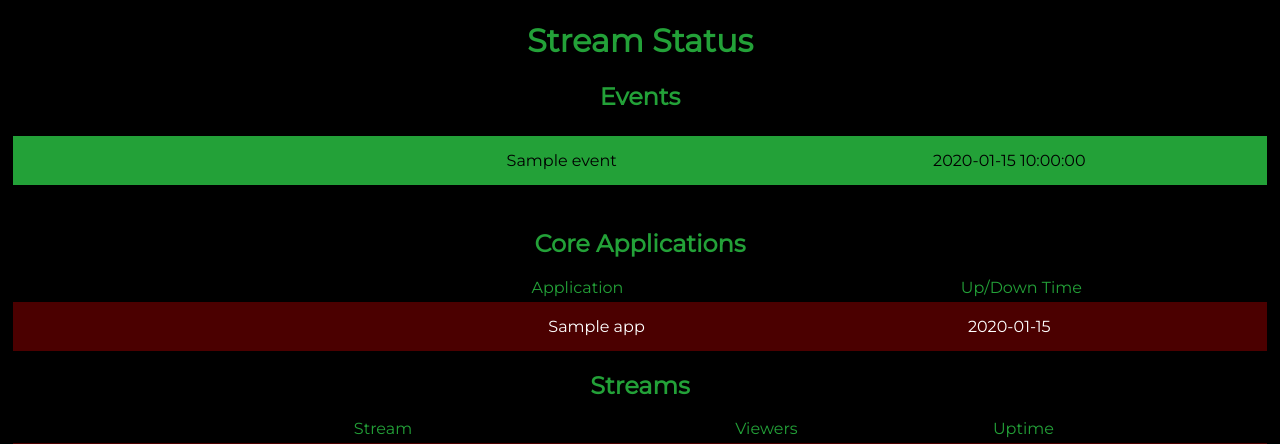
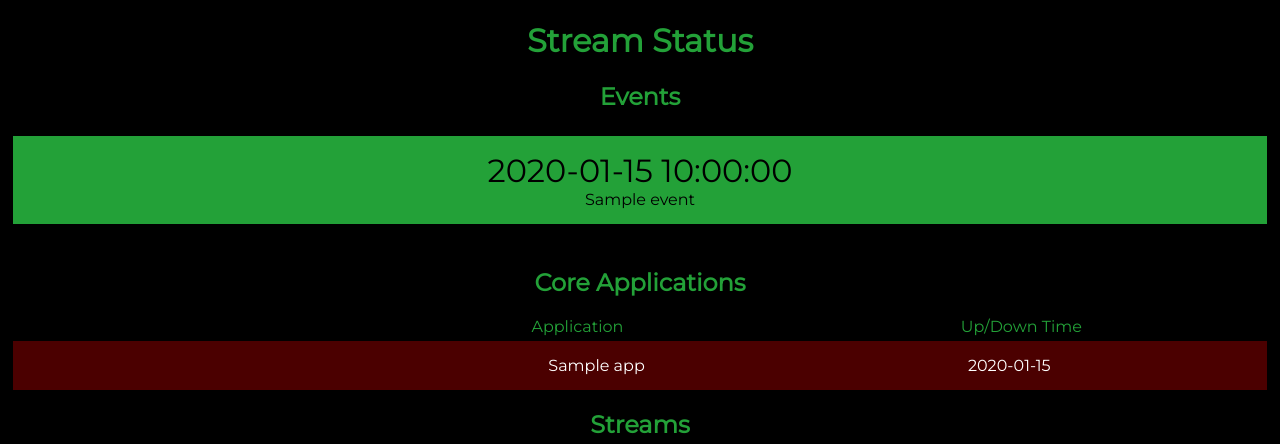
Before and after one commit to JohnBarton27/stream-status, a Flask app: template streamstatus/templates/index.html in a window 1280 px wide. Shown: the top 444 px of the page. Run offline with Flask 2, Linux system fonts and the light colour scheme; the template is opened without the code that fills it: most values are stand-ins (such as "Sample title", 1, 10 or a date in 2020); parts of the project's set-up code (start-up, migrations or seed data) failed here and were passed over; some libraries are stand-ins or nearby versions.

Commit message:
Improve display of timers

```diff
--- a/streamstatus/static/css/main.css
+++ b/streamstatus/static/css/main.css
@@ -24,6 +24,15 @@
     text-align: center;
     width: calc(100% * (1/3));
     flex: 1 0 21%;
+}
+
+.timer-name {
+    display: block;
+}
+
+.timer-time {
+    display: block;
+    font-size: 2rem;
 }
 
 .app-healthy {
--- a/streamstatus/templates/index.html
+++ b/streamstatus/templates/index.html
@@ -15,15 +15,11 @@
 
   <div id="events">
     <h2>Events</h2>
-<!--    <div style="text-align: center;">-->
-<!--      <span style="width: 60%; display: inline-block;">Event</span>-->
-<!--      <span>Countdown</span>-->
-<!--    </div>-->
     <span style="display: flex; flex-wrap: wrap;">
     {% for event in events %}
         <div id="{{event.id}}" class="app-status app-healthy timer">
-          <span style="width: 60%; display: inline-block;">{{ event.name }}</span>
-          <span id="{{event.name}}-countdown">{{ event.get_time_remaining() }}</span>
+          <span class="timer-time" id="{{event.name}}-countdown">{{ event.get_time_remaining() }}</span>
+          <span class="timer-name">{{ event.name }}</span>
         </div>
     {% endfor %}
     </span>
```
